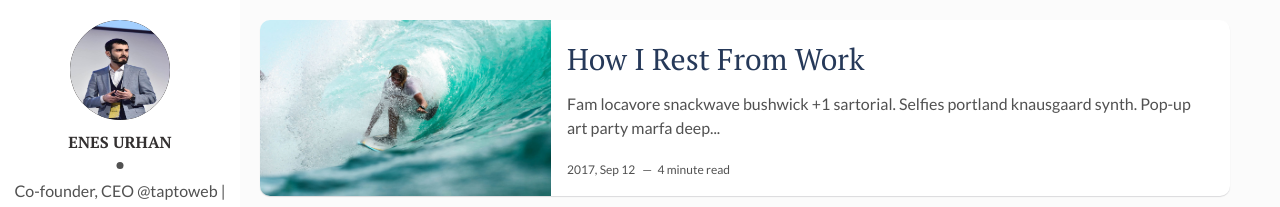
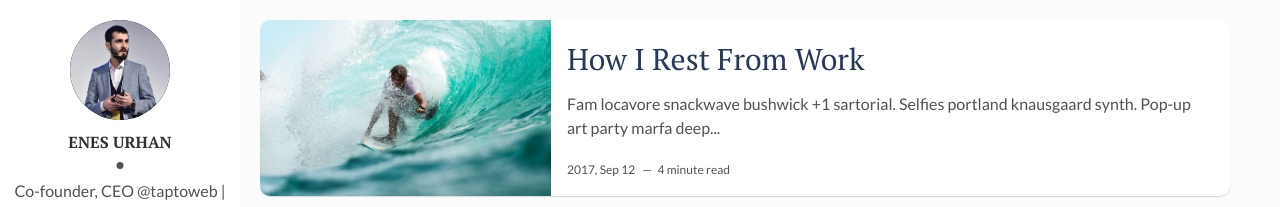
Before and after one commit to enesurhan/about, a Jekyll site: the page built from index.html, in a window 1280 px wide. Shown: the top 207 px of the page. Built offline with Jekyll 4.4.1, drawn with Linux system fonts in a browser that asks for light colours; the list of posts is cut into pages by our own code.

Commit message:
Update main.html

```diff
--- a/_layouts/main.html
+++ b/_layouts/main.html
@@ -6,7 +6,7 @@
   <header>
     <div class="about">
       <div class="cover-author-image">
-        <a href="{{site.baseurl}}/"><img src="{{site.baseurl}}/assets/img/20201116_005126.jpg" alt="{{site.author}}"></a>
+        <a href="{{site.baseurl}}/"><img src="{{site.baseurl}}/assets/img/20201116_005436.jpg" alt="{{site.author}}"></a>
       </div>
       <div class="author-name">Enes Urhan</div>
       <p>Co-founder, CEO @taptoweb | No-code Mobile Application Development Platform</p>
```
